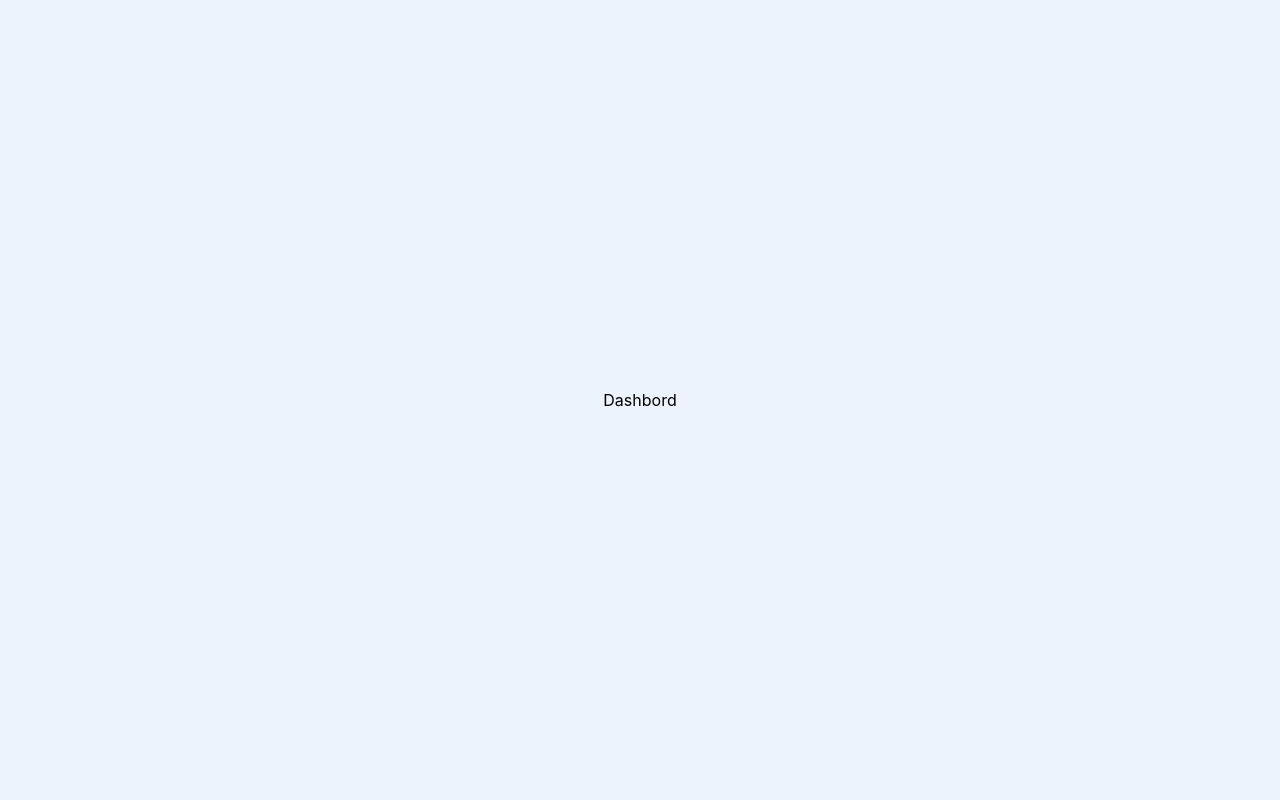
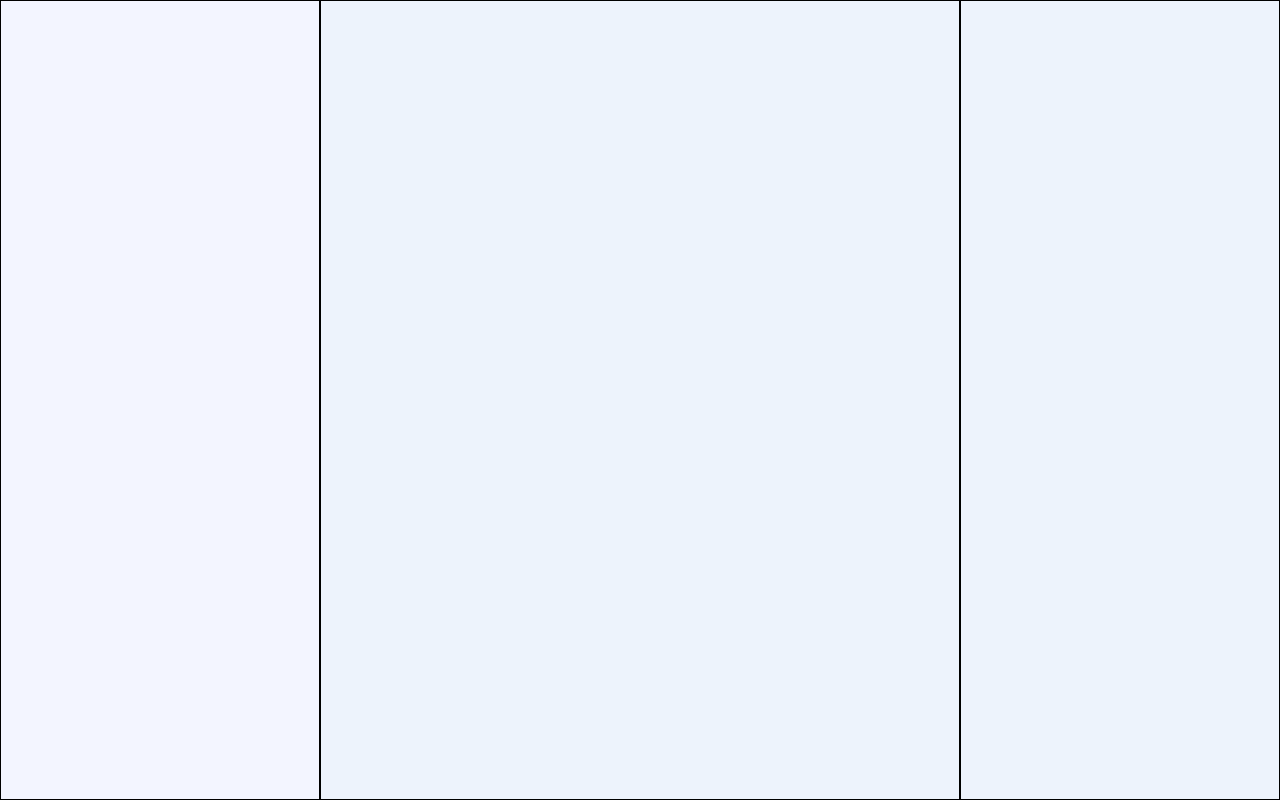
Before and after one commit to IT21239298/MERN-Stack-Messenger-Clone, a React (Create React App) app in the folder client/: page / in a window 1280 px wide. Built offline with nearby package versions, Linux system fonts and the light colour scheme.

Commit message:
separate three row

```diff
--- a/client/src/modules/Dashbord/index.js
+++ b/client/src/modules/Dashbord/index.js
@@ -1,7 +1,15 @@
 import React from "react";
 
 const Dashbord = () => {
-  return <div>Dashbord</div>;
+  return (
+    <div className="w-screen flex">
+        <div className="w-[25%] border border-black h-screen bg-secondary"></div>
+        <div className="w-[50%] border border-black h-screen"> </div>
+        <div className="w-[25%] border border-black h-screen"> </div>
+    </div>
+
+  )
+
 };
 
 export default Dashbord;
```
